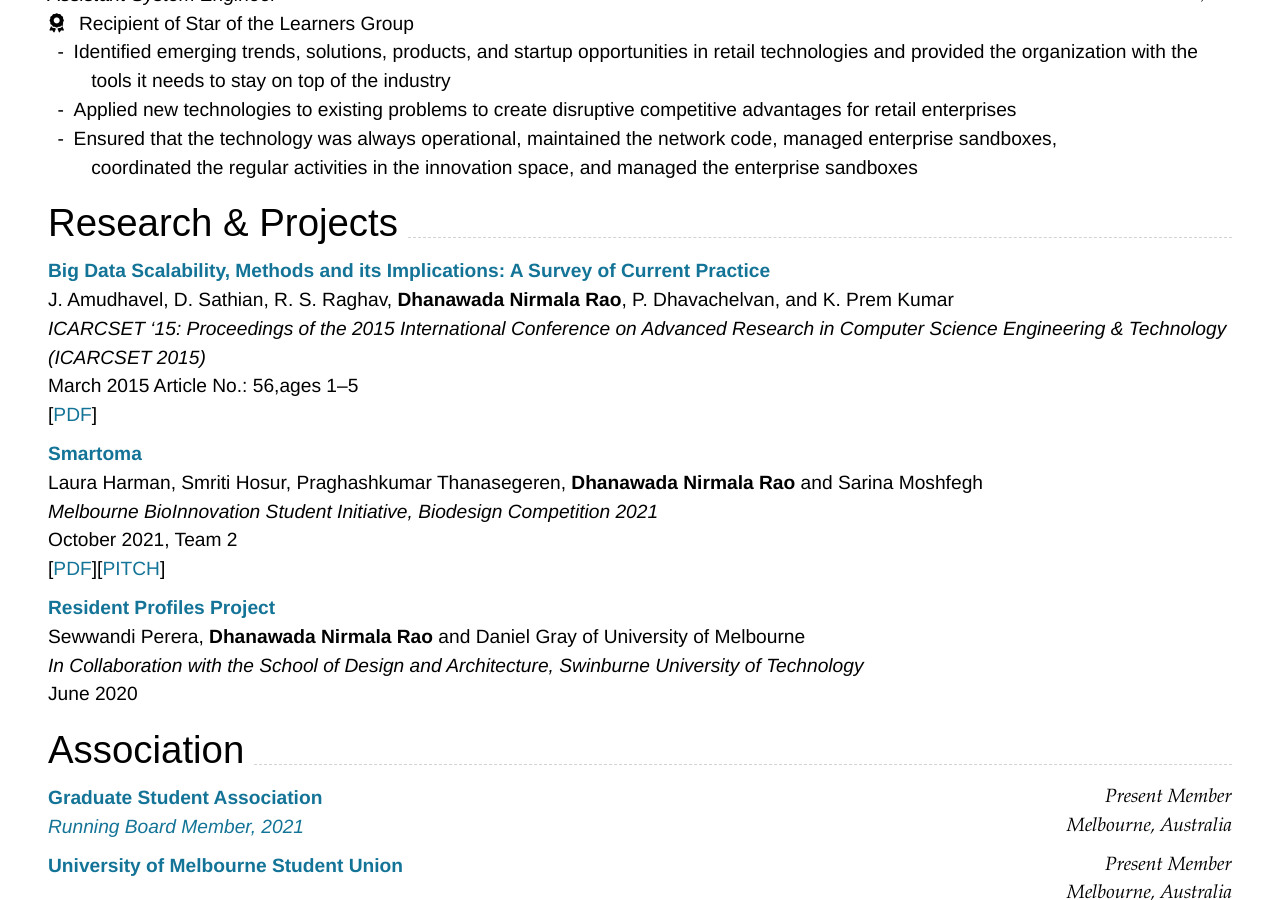
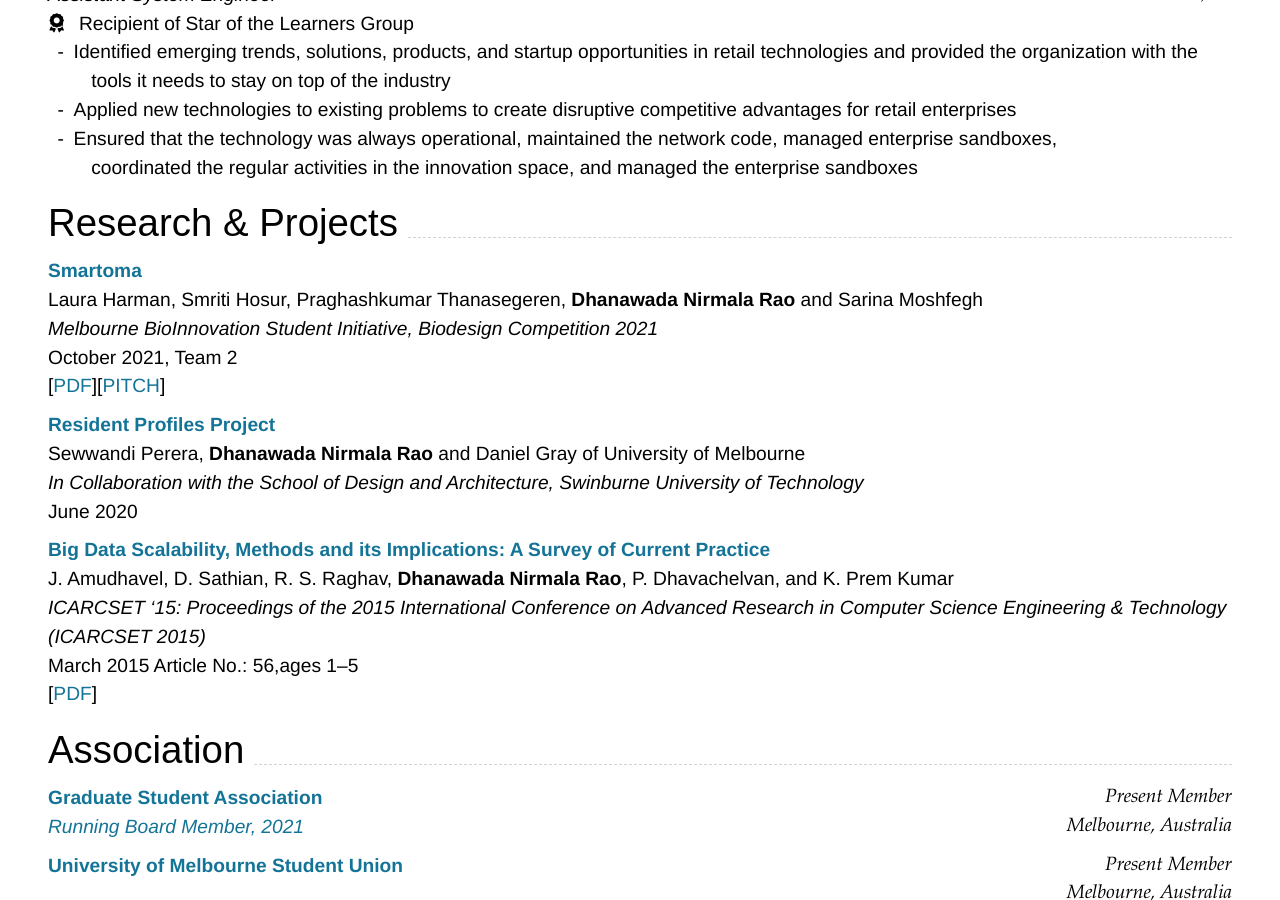
Before and after one commit to thedhanawada/me, a Jekyll site: the page built from index.md, in a window 1280 px wide and 900 px high, scrolled down 2045 px. Built offline with Jekyll 4.4.1, drawn with Linux system fonts in a browser that asks for light colours; nearby versions of some CDN libraries; part of the change alters nothing that is shown.

Commit message:
update-project#02

```diff
--- a/index.md
+++ b/index.md
@@ -133,12 +133,6 @@ _Assistant System Engineer_<br>
 
 ## Research & Projects
 
-### [**Big Data Scalability, Methods and its Implications: A Survey of Current Practice**](https://dl.acm.org/doi/10.1145/2743065.2743121){:target="_blank"}
-J. Amudhavel, D. Sathian, R. S. Raghav, **Dhanawada Nirmala Rao**, P. Dhavachelvan, and K. Prem Kumar<br>
-_ICARCSET '15: Proceedings of the 2015 International Conference on Advanced Research in Computer Science Engineering & Technology (ICARCSET 2015)_
-<br>March 2015 Article No.: 56,ages 1–5<br>
-[[PDF](https://doi.org/10.1145/2743065.2743121){:target="_blank"}]
-
 ### [**Smartoma**](https://github.com/thedhanawada/docs-public/blob/master/Pitch%20Deck%20-%20BioDesign%20Competition%20.pdf){:target="_blank"}
 Laura Harman, Smriti Hosur, Praghashkumar Thanasegeren, **Dhanawada Nirmala Rao** and Sarina Moshfegh<br>
 _Melbourne BioInnovation Student Initiative, Biodesign Competition 2021_
@@ -149,6 +143,12 @@ _Melbourne BioInnovation Student Initiative, Biodesign Competition 2021_
 Sewwandi Perera, **Dhanawada Nirmala Rao** and Daniel Gray of University of Melbourne<br>
 _In Collaboration with the School of Design and Architecture, Swinburne University of Technology_
 <br>June 2020<br>
+
+### [**Big Data Scalability, Methods and its Implications: A Survey of Current Practice**](https://dl.acm.org/doi/10.1145/2743065.2743121){:target="_blank"}
+J. Amudhavel, D. Sathian, R. S. Raghav, **Dhanawada Nirmala Rao**, P. Dhavachelvan, and K. Prem Kumar<br>
+_ICARCSET '15: Proceedings of the 2015 International Conference on Advanced Research in Computer Science Engineering & Technology (ICARCSET 2015)_
+<br>March 2015 Article No.: 56,ages 1–5<br>
+[[PDF](https://doi.org/10.1145/2743065.2743121){:target="_blank"}]
 
 ## Association
 
```
